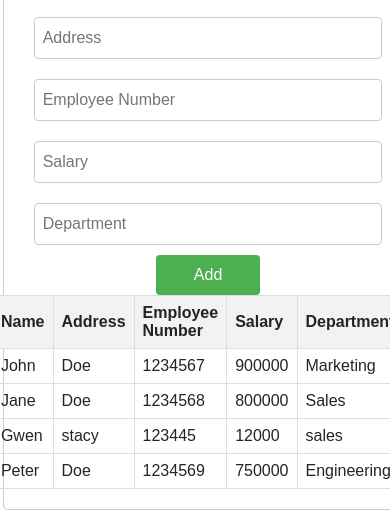
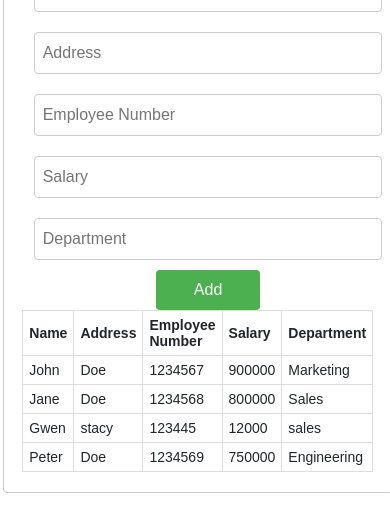
Before and after one commit to khushalvanwani/employee-project, a plain HTML site: page index.html in a window 390 px wide. Shown: the part 336-846 px from the top of the page. Drawn offline with nearby package versions, Linux system fonts and the light colour scheme.

Commit message:
Update index.css

```diff
--- a/index.css
+++ b/index.css
@@ -95,10 +95,13 @@ table {
 
 th, td {
   border: 1px solid #ddd;
-  padding: 8px;
+  padding: 6px;
   text-align: left;
 }
+/* Existing CSS styles */
 
-th {
-  background-color: #f2f2f2;
-}
+/* Add this media query */
+@media screen and (max-width: 768px) {
+  table {
+    font-size: 14px; /* Decrease font size */
+  }
```
